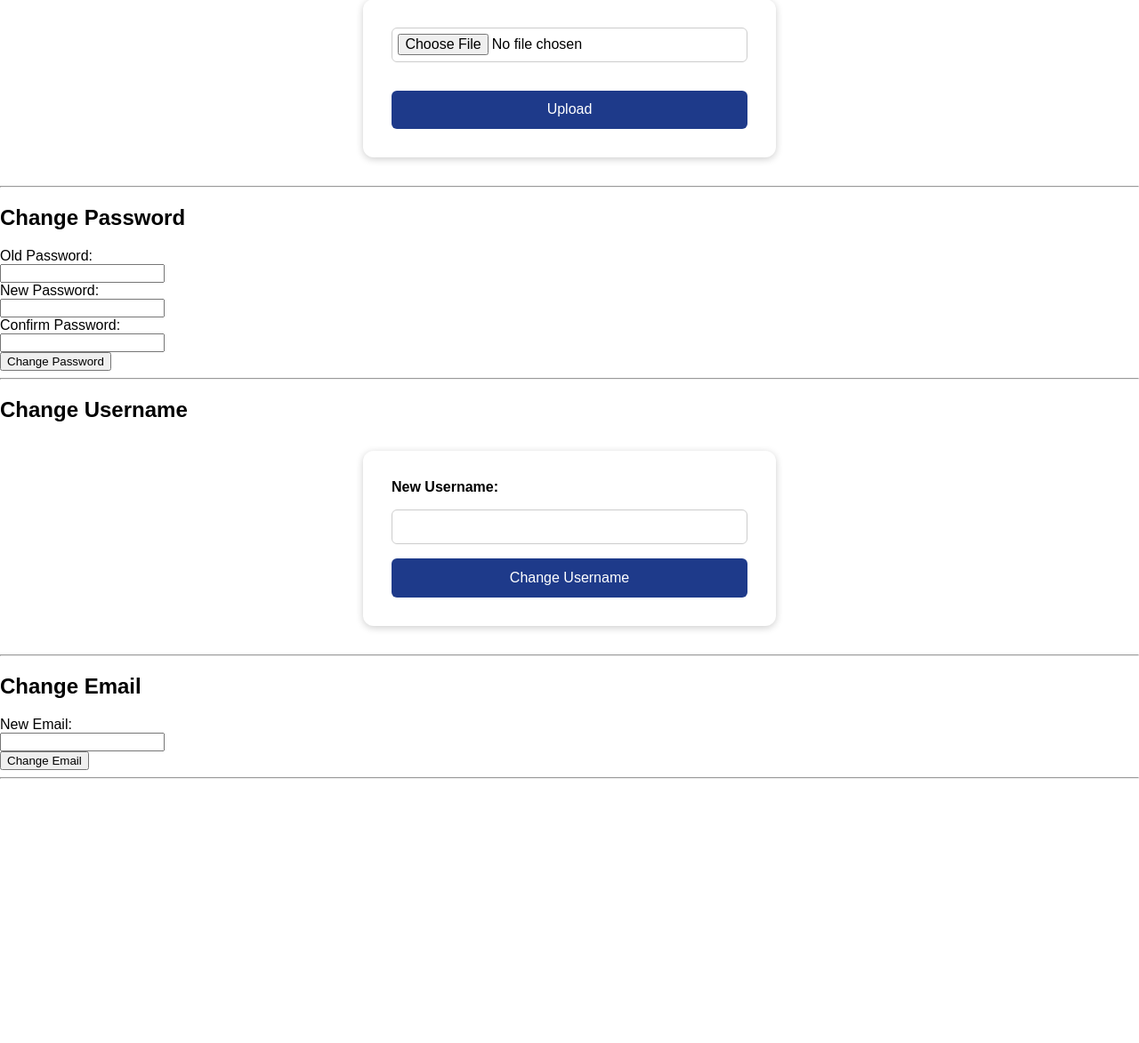
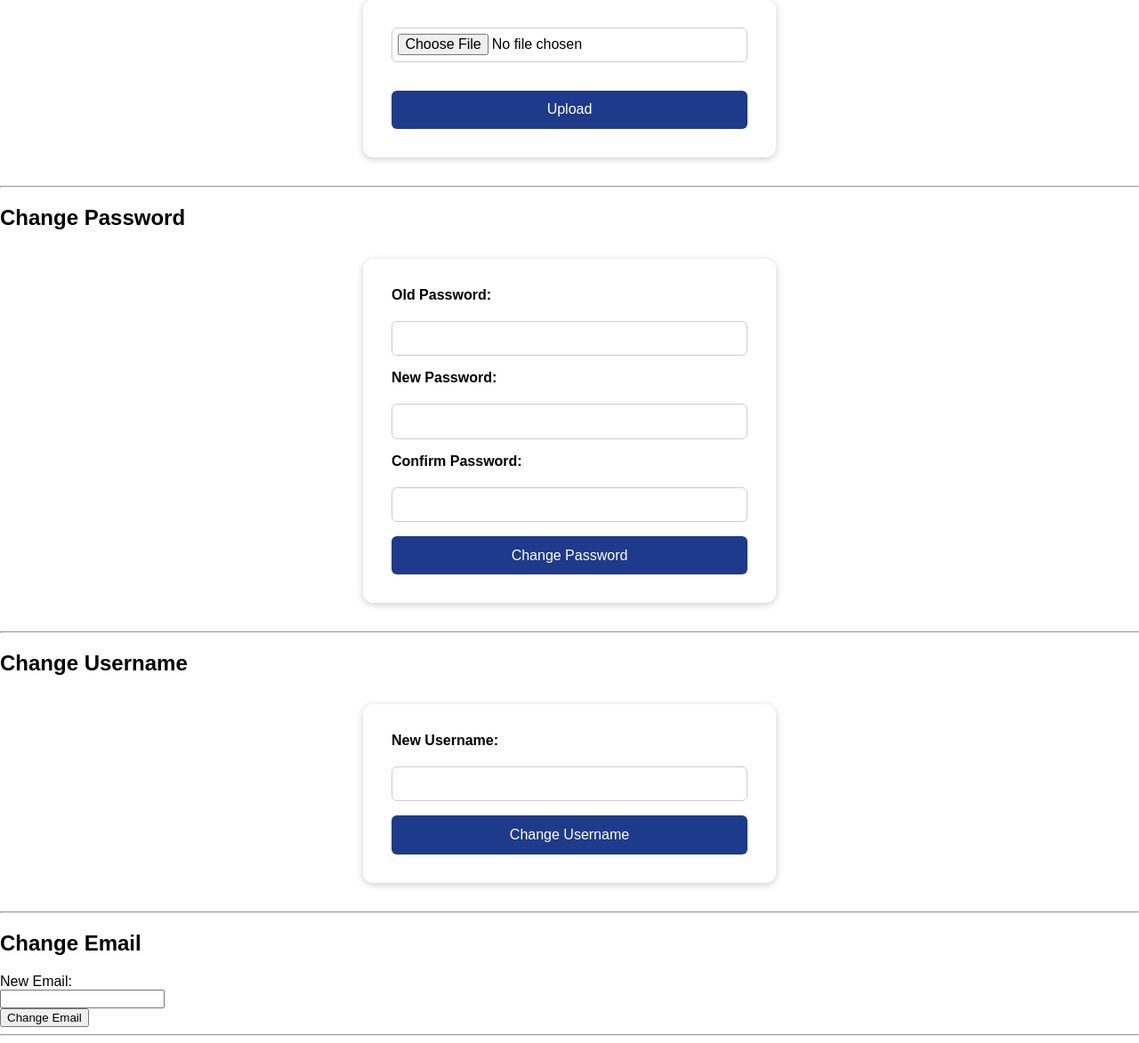
Before and after one commit to unclem2/osudroid-rx-server, a Python web app: template templates/account/settings.jinja in a window 1280 px wide. Shown: the part 183-1356 px from the top of the page at 89% size. Before the commit the page ends 1059 px from the top, so only its background shows below. Run offline with Jinja, Linux system fonts and the light colour scheme; the template is opened without the code that fills it, so the values that code supplies are empty.

Commit message:
Rewrite change_password.jinja

```diff
--- a/templates/account/change_password.jinja
+++ b/templates/account/change_password.jinja
@@ -1,12 +1,78 @@
-{% block title %}<h1>Change Password</h1>{% endblock %}
+{% block title %}
+  <h1>Change Password</h1>
+{% endblock %}
+
 {% block content %}
-    <form method="post", action="{{ url_for('user_change_password.change_password') }}">
-        <label for="old_password">Old Password:</label><br>
-        <input type="password" id="old_password" name="old_password" required><br>
-        <label for="new_password">New Password:</label><br>
-        <input type="password" id="new_password" name="new_password" required><br>
-        <label for="confirm_password">Confirm Password:</label><br>
-        <input type="password" id="confirm_password" name="confirm_password" required><br>
-        <input type="submit" value="Change Password">
-    </form>
+<style>
+  .form-container {
+    max-width: 400px;
+    margin: 2rem auto;
+    padding: 2rem;
+    background-color: rgba(255, 255, 255, 0.03);
+    backdrop-filter: blur(6px);
+    border-radius: 12px;
+    box-shadow: 0 2px 8px rgba(0, 0, 0, 0.2);
+  }
+
+  .form-container form {
+    display: flex;
+    flex-direction: column;
+    gap: 1rem;
+  }
+
+  .form-container label {
+    font-weight: bold;
+    margin-bottom: 0.25rem;
+    color: var(--text-color);
+  }
+
+  .form-container input[type="password"] {
+    padding: 0.6rem;
+    font-size: 1rem;
+    background-color: var(--background-color);
+    color: var(--text-color);
+    border: 1px solid #ccc;
+    border-radius: 6px;
+  }
+
+  .form-container input[type="submit"] {
+    padding: 0.8rem;
+    font-size: 1rem;
+    background-color: #1E3A8A;
+    color: white;
+    border: none;
+    border-radius: 6px;
+    cursor: pointer;
+    transition: background-color 0.3s ease;
+  }
+
+  .form-container input[type="submit"]:hover {
+    background-color: #374151;
+  }
+
+  @media (max-width: 480px) {
+    .form-container {
+      padding: 1.5rem;
+    }
+
+    .form-container input {
+      font-size: 0.95rem;
+    }
+  }
+</style>
+
+<div class="form-container">
+  <form method="post" action="{{ url_for('user_change_password.change_password') }}">
+    <label for="old_password">Old Password:</label>
+    <input type="password" id="old_password" name="old_password" required>
+
+    <label for="new_password">New Password:</label>
+    <input type="password" id="new_password" name="new_password" required>
+
+    <label for="confirm_password">Confirm Password:</label>
+    <input type="password" id="confirm_password" name="confirm_password" required>
+
+    <input type="submit" value="Change Password">
+  </form>
+</div>
 {% endblock %}
```
